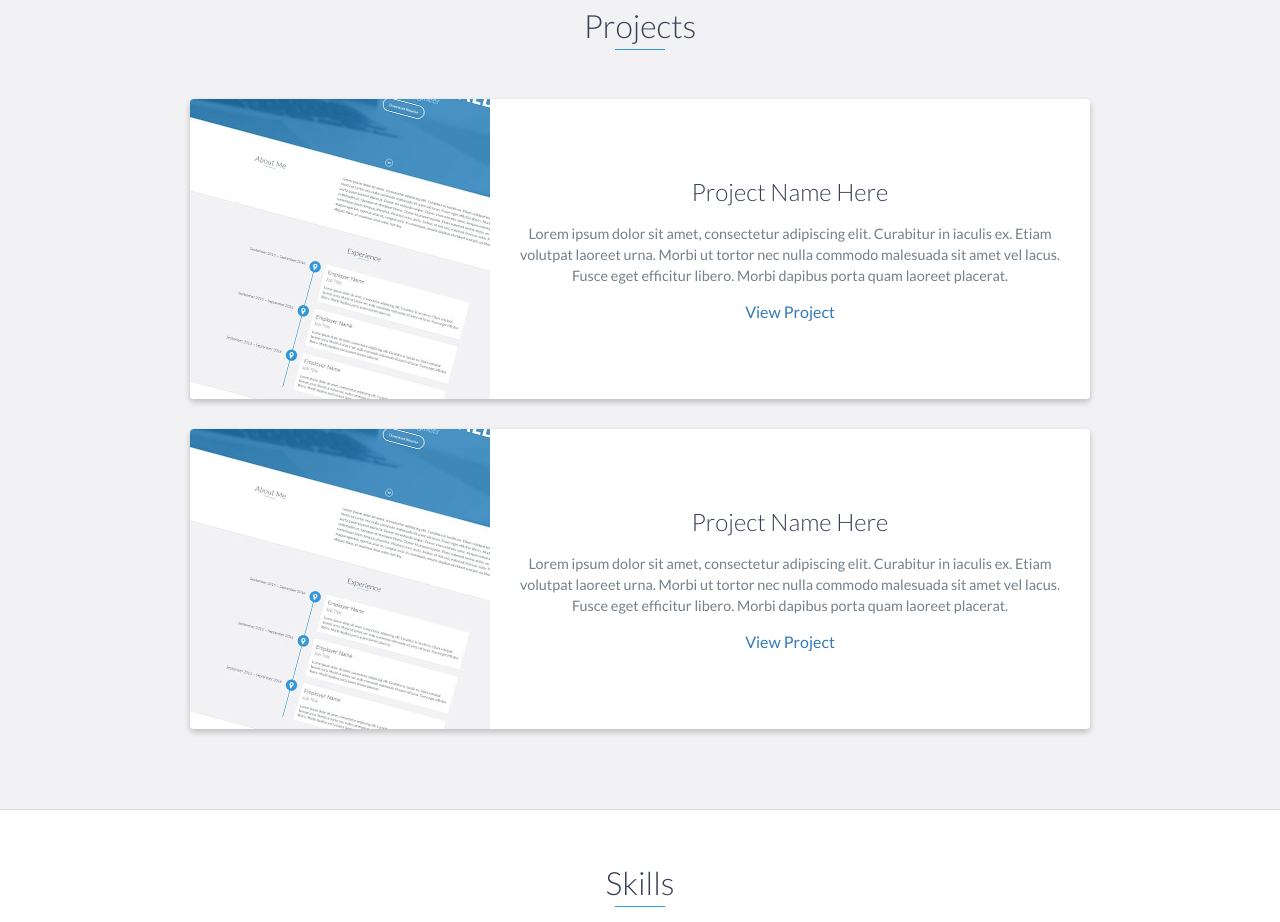
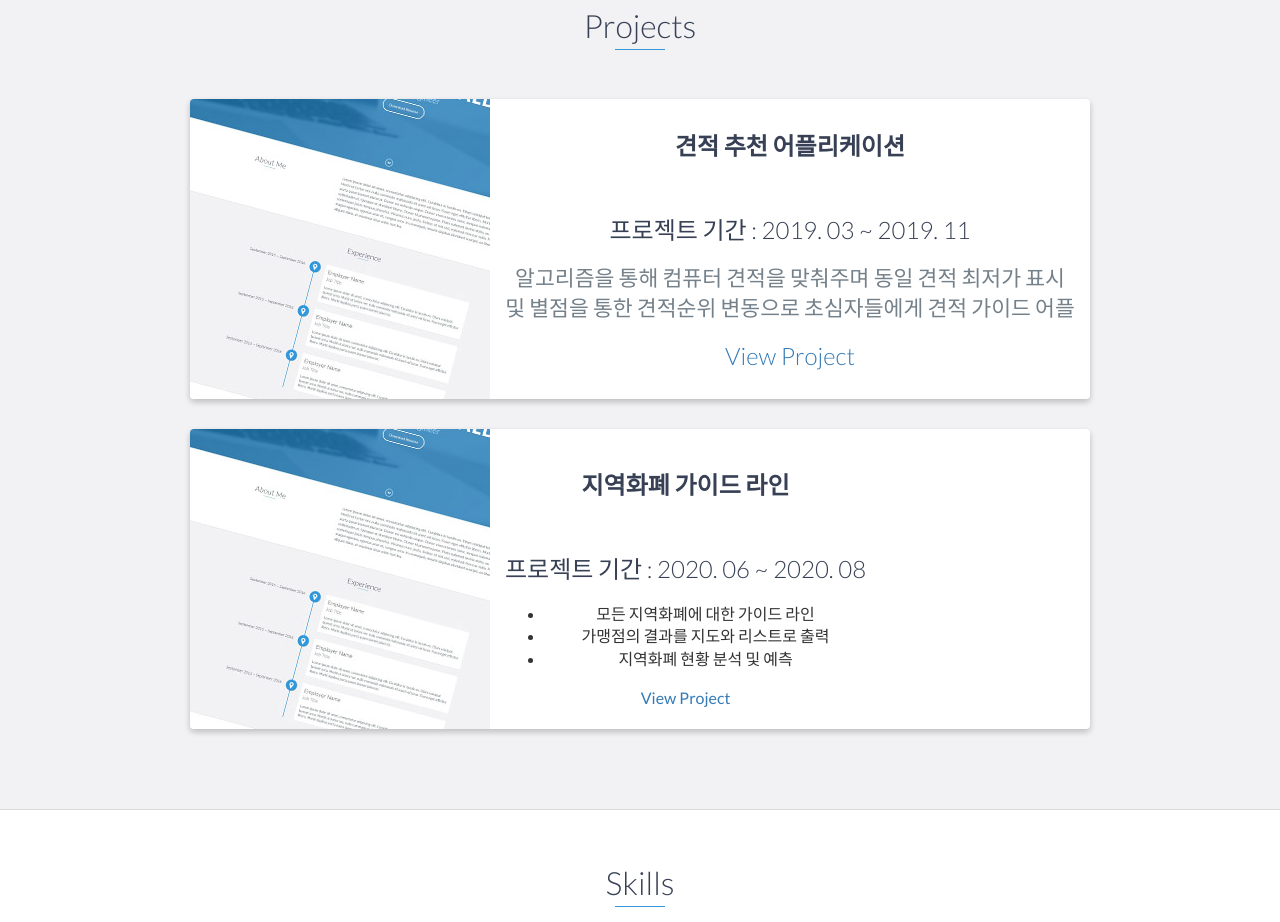
Before and after one commit to ccomajeon/ccomajeon.github.io, a website: page index.html in a window 1280 px wide. Shown: the part 1800-2722 px from the top of the page. Drawn offline with nearby package versions, Linux system fonts and the light colour scheme.

Commit message:
Update index.html
포트폴리오2.0(프로젝트 기입)

```diff
--- a/index.html
+++ b/index.html
@@ -127,10 +127,9 @@
                     </div>
                     <!-- End .project-image -->
                     <div class="project-info">
-                        <h3>Project Name Here</h3>
-                        <p>
-                            Lorem ipsum dolor sit amet, consectetur adipiscing elit. Curabitur in iaculis ex. Etiam volutpat laoreet urna. Morbi ut tortor nec nulla commodo malesuada sit amet vel lacus. Fusce eget efficitur libero. Morbi dapibus porta quam laoreet placerat.
-                        </p>
+                        <h2>견적 추천 어플리케이션</h2>
+						<h3>프로젝트 기간 : 2019. 03 ~ 2019. 11<h3>
+						<p>알고리즘을 통해 컴퓨터 견적을 맞춰주며 동일 견적 최저가 표시 및 별점을 통한 견적순위 변동으로 초심자들에게 견적 가이드 어플</p>
                         <a href="#">View Project</a>
                     </div>
                     <!-- End .project-info -->
@@ -143,10 +142,13 @@
                     </div>
                     <!-- End .project-image -->
                     <div class="project-info">
-                        <h3>Project Name Here</h3>
-                        <p>
-                            Lorem ipsum dolor sit amet, consectetur adipiscing elit. Curabitur in iaculis ex. Etiam volutpat laoreet urna. Morbi ut tortor nec nulla commodo malesuada sit amet vel lacus. Fusce eget efficitur libero. Morbi dapibus porta quam laoreet placerat.
-                        </p>
+                        <h2>지역화폐 가이드 라인</h2>
+                        <h3>프로젝트 기간 : 2020. 06 ~ 2020. 08</h3>
+						<ul>
+							<li>모든 지역화폐에 대한 가이드 라인</li>
+							<li>가맹점의 결과를 지도와 리스트로 출력</li>
+							<li>지역화폐 현황 분석 및 예측</li>
+						</ul>
                         <a href="#">View Project</a>
                     </div>
                     <!-- End .project-info -->
```
